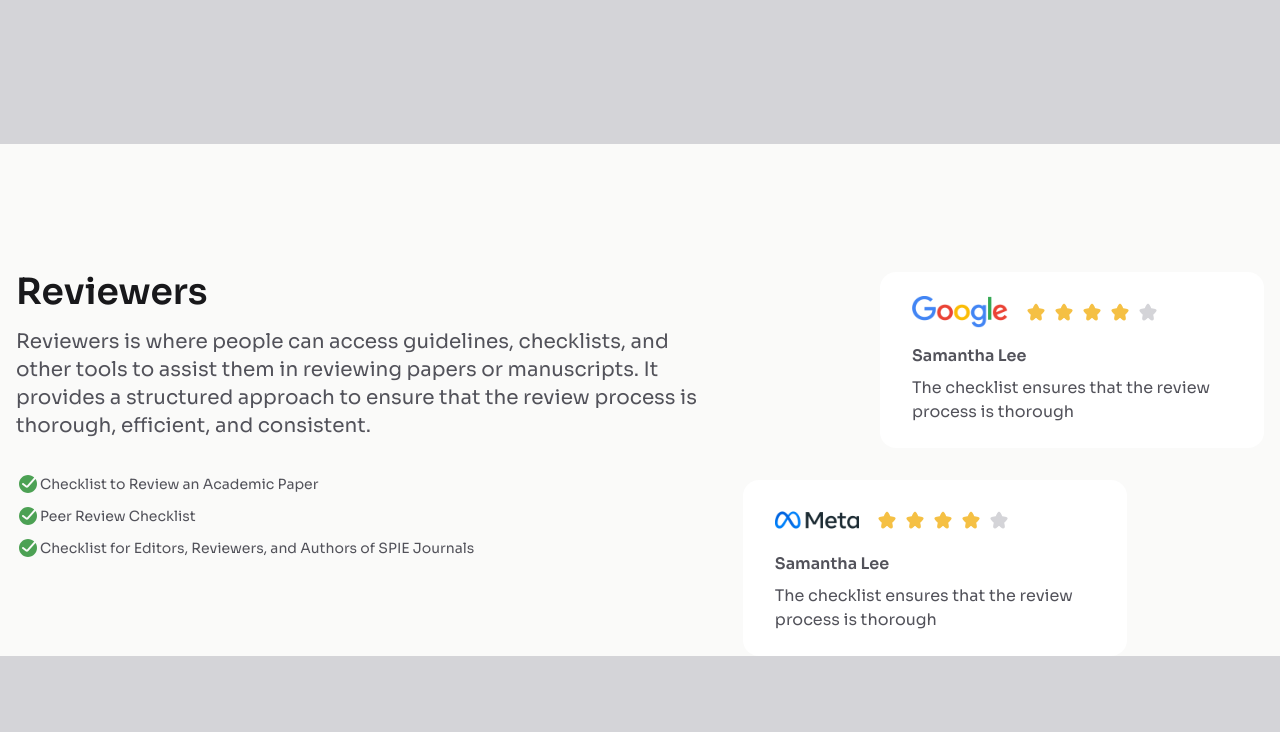
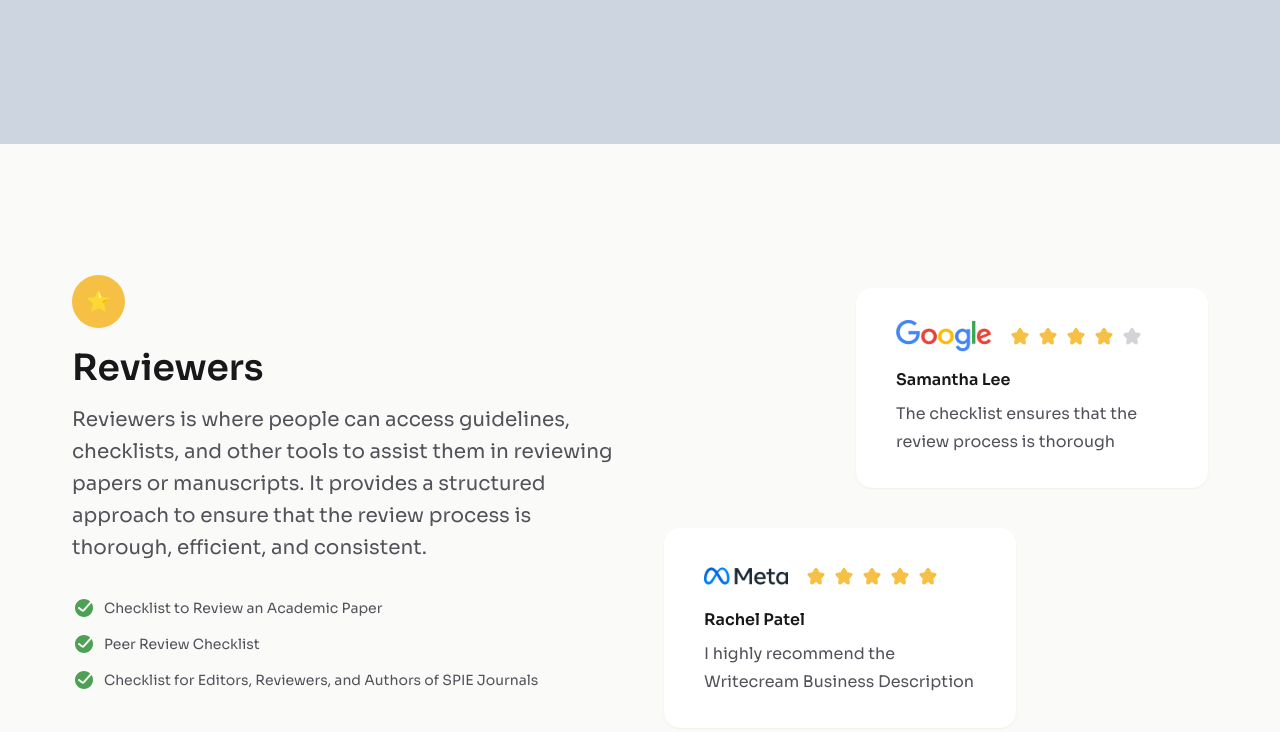
Before and after one commit to albla038/devChallenges-Testimonial-Page, a website: page index.html in a window 1280 px wide. Drawn offline with Linux system fonts and the light colour scheme.

Commit message:
Challenge finished

```diff
--- a/index.html
+++ b/index.html
@@ -10,13 +10,15 @@
   </head>
   <body class="bg-gray-medium text-xl text-gray-dark">
     <!-- Resonsive outer div -->
-    <div class="mt-36 flex flex-col gap-8 bg-gray-light px-4 pt-32 lg:flex-row">
-      <div class="w-[800px] space-y-8">
-        <!-- svg -->
+    <div
+      class="mx-auto mt-36 flex w-[640px] flex-col gap-8 bg-gray-light px-4 py-36 lg:w-[1280px] lg:flex-row lg:px-[72px]"
+    >
+      <div class="space-y-8">
+        <span class="rounded-full bg-yellow p-3.5">⭐️</span>
         <!-- Main text -->
         <div class="space-y-4">
           <h1 class="text-4xl font-semibold text-black">Reviewers</h1>
-          <p>
+          <p class="leading-8">
             Reviewers is where people can access guidelines, checklists, and
             other tools to assist them in reviewing papers or manuscripts. It
             provides a structured approach to ensure that the review process is
@@ -24,16 +26,16 @@
           </p>
         </div>
         <!-- Checklist -->
-        <ul class="space-y-2 text-sm">
-          <li class="flex items-center">
+        <ul class="space-y-3 text-sm">
+          <li class="flex items-center space-x-2">
             <img src="./res/Done_ring_round_fill.svg" alt="Checkbox" />
             <span>Checklist to Review an Academic Paper</span>
           </li>
-          <li class="flex items-center">
+          <li class="flex items-center space-x-2">
             <img src="./res/Done_ring_round_fill.svg" alt="Checkbox" />
             <span>Peer Review Checklist</span>
           </li>
-          <li class="flex items-center">
+          <li class="flex items-center space-x-2">
             <img src="./res/Done_ring_round_fill.svg" alt="Checkbox" />
             <span
               >Checklist for Editors, Reviewers, and Authors of SPIE
@@ -42,11 +44,12 @@
           </li>
         </ul>
       </div>
-      <!-- Cards inside of relative box with absolute children -->
-      <div class="relative h-96 w-[600px]">
+      <!-- Card container -->
+      <div class="space-y-10">
         <!-- Google card -->
+        <div class="flex justify-end">
           <div
-          class="absolute right-0 top-0 w-96 space-y-4 rounded-2xl bg-white px-8 py-6"
+            class="ml-48 w-[22rem] space-y-4 rounded-2xl bg-white px-10 py-8 shadow-sm"
           >
             <div class="flex h-8 space-x-4">
               <img src="./res/google-testimonial.png" alt="Google logo" />
@@ -59,13 +62,17 @@
               </div>
             </div>
             <div class="space-y-2 text-base">
-            <h3 class="font-semibold">Samantha Lee</h3>
-            <p>The checklist ensures that the review process is thorough</p>
+              <h3 class="font-semibold text-black">Samantha Lee</h3>
+              <div class="leading-7">
+                The checklist ensures that the review process is thorough
+              </div>
+            </div>
           </div>
         </div>
         <!-- Meta card -->
+        <div class="flex">
           <div
-          class="absolute bottom-0 left-0 w-96 space-y-4 rounded-2xl bg-white px-8 py-6"
+            class="w-[22rem] space-y-4 rounded-2xl bg-white px-10 py-8 shadow-sm"
           >
             <div class="flex h-8 space-x-4">
               <img src="./res/meta-testimonial.png" alt="Meta logo" />
@@ -74,12 +81,15 @@
                 <img src="./res/Star_fill.svg" alt="Star" />
                 <img src="./res/Star_fill.svg" alt="Star" />
                 <img src="./res/Star_fill.svg" alt="Star" />
-              <img src="./res/Star_fill_gray.svg" alt="Gray" />
+                <img src="./res/Star_fill.svg" alt="Gray" />
               </div>
             </div>
             <div class="space-y-2 text-base">
-            <h3 class="font-semibold">Samantha Lee</h3>
-            <p>The checklist ensures that the review process is thorough</p>
+              <h3 class="font-semibold text-black">Rachel Patel</h3>
+              <div class="leading-7">
+                I highly recommend the Writecream Business Description
+              </div>
+            </div>
           </div>
         </div>
       </div>
--- a/tailwind.config.js
+++ b/tailwind.config.js
@@ -8,7 +8,7 @@ module.exports = {
       black: "#18181B",
       gray: {
         dark: "#52525A",
-        medium: "#D4D4D8",
+        medium: "#CCD5E0",
         light: "#FAFAF9",
       },
       white: "#FFFFFF",
```
Also changed, not shown: output.css. Lines whose indentation alone changed are shown as unchanged.
